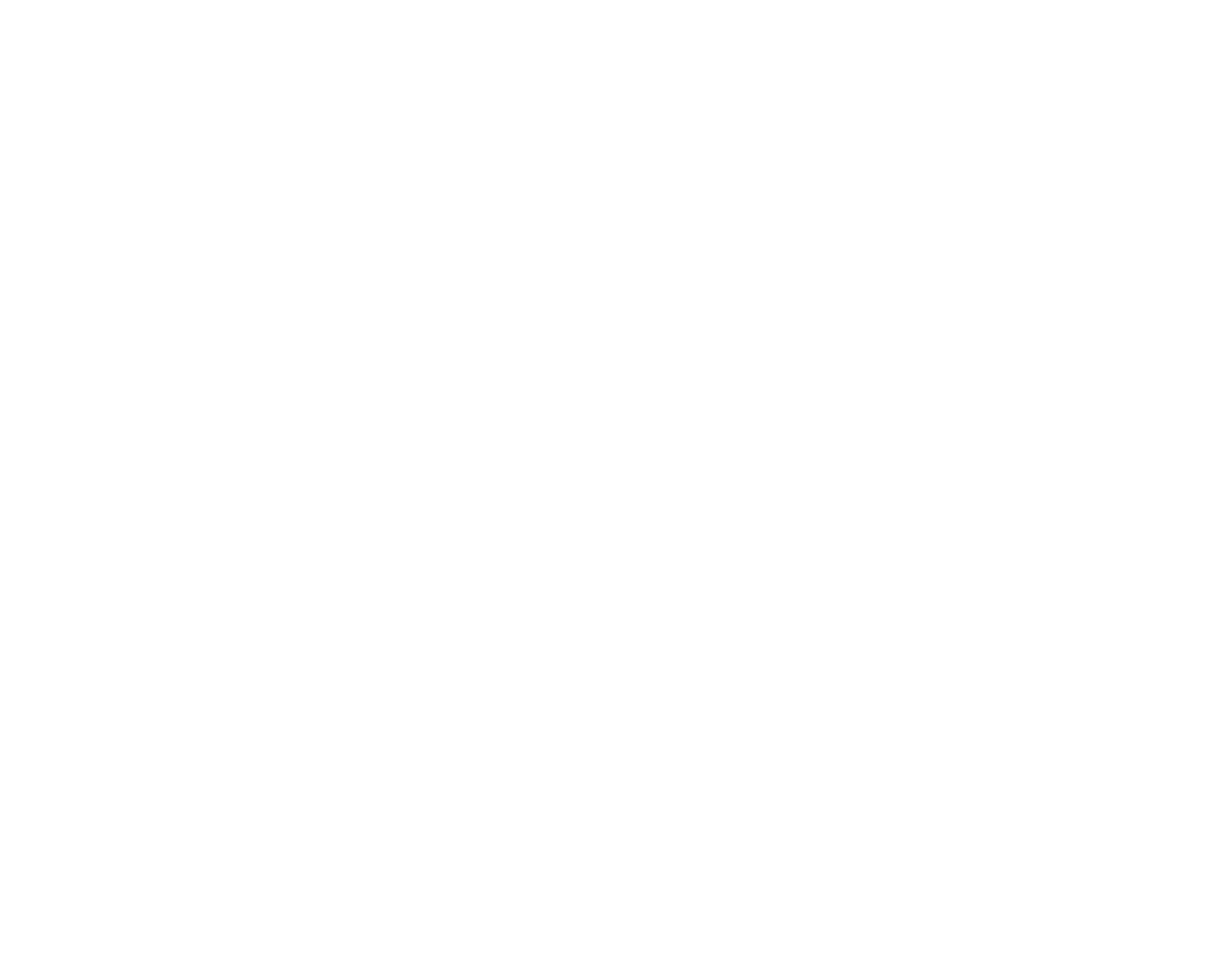
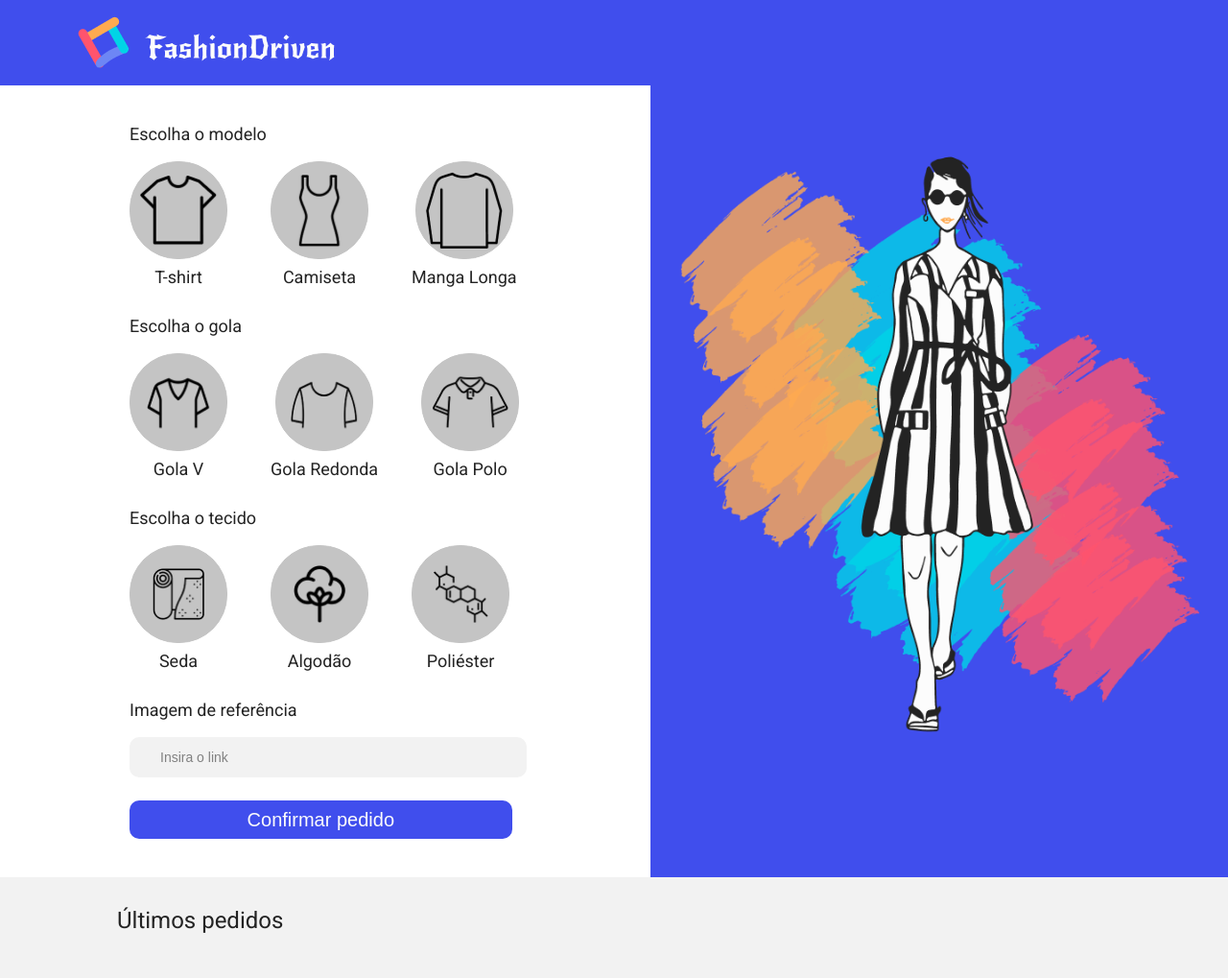
Before and after one commit to Tallispt/fashiondriven, a plain HTML site: page index.html in a window 1280 px wide. Shown: the whole page at 96% size. Before the commit the page ends 800 px from the top, so only its background shows below. Drawn offline with nearby package versions, Linux system fonts and the light colour scheme; no server answers.

Commit message:
layout pronto

```diff
--- a/index.html
+++ b/index.html
@@ -1,23 +1,122 @@
 <!DOCTYPE html>
 <html lang="en">
+
 <head>
   <meta charset="UTF-8" />
   <meta http-equiv="X-UA-Compatible" content="IE=edge" />
   <meta name="viewport" content="width=device-width, initial-scale=1.0" />
   <link rel="stylesheet" href="reset.css" />
   <link rel="stylesheet" href="style.css" />
-    <title>BuzzQuizz</title>
+  <title>Fashion Driven</title>
 </head>
 
 <body>
-    <div class="header"></div>
-    <div class="feed"></div>
 
-    <script
-      type="module"
-      src="https://unpkg.com/ionicons@5.5.2/dist/ionicons/ionicons.esm.js"
-    ></script>
+  <div class="header">
+    <img src="assets/Logo.png" alt="logo">
+  </div>
+
+  <div class="feed">
+
+    <div class="menu">
+
+      <div class="modelo">
+        <p class="titulo">Escolha o modelo</p>
+        <div class="escolha">
+          <div>
+            <div class="t-shirt circulo">
+              <img src="assets/tshirt.png" style="width: 80px">
+            </div>
+            <p>T-shirt</p>
+          </div>
+          <div>
+            <div class="camiseta circulo">
+              <img src="assets/Camiseta.png" style="width: 80px">
+            </div>
+            <p>Camiseta</p>
+          </div>
+          <div>
+            <div class="manga-longa circulo">
+              <img src="assets/Mangalonga.png" style="width: 80px">
+            </div>
+            <p>Manga Longa</p>
+          </div>
+        </div>
+      </div>
+
+      <div class="gola">
+
+        <p class="titulo">Escolha o gola</p>
+        <div class="escolha">
+          <div>
+            <div class="gola-v circulo">
+              <img src="assets/GolaV.png" style="width: 80px">
+            </div>
+            <p>Gola V</p>
+          </div>
+          <div>
+            <div class="gola-redonda circulo">
+              <img src="assets/GolaRedonda.png" style="width: 80px">
+            </div>
+            <p>Gola Redonda</p>
+          </div>
+          <div>
+            <div class="gola-polo circulo">
+              <img src="assets/GolaPolo.png" style="width: 80px">
+            </div>
+            <p>Gola Polo</p>
+          </div>
+        </div>
+      </div>
+
+      <div class="tecido">
+        <p class="titulo">Escolha o tecido</p>
+        <div class="escolha">
+          <div>
+            <div class="seda circulo">
+              <img src="assets/Seda.png" style="width: 54px">
+            </div>
+            <p>Seda</p>
+          </div>
+          <div>
+            <div class="algodao circulo">
+              <img src="assets/Algodão.png" style="width: 60px">
+            </div>
+            <p>Algodão</p>
+          </div>
+          <div>
+            <div class="poliester circulo">
+              <img src="assets/Poliester.png" style="width: 60px">
+            </div>
+            <p>Poliéster</p>
+          </div>
+        </div>
+      </div>
+
+      <div class="referencia">
+        <p class="titulo">Imagem de referência</p>
+        <div>
+          <input type="text" placeholder="Insira o link">
+          <button>Confirmar pedido</button>
+        </div>
+      </div>
+
+    </div>
+
+    <div class="image">
+      <img src="assets/ilustração.png" alt="">
+    </div>
+  </div>
+
+
+  <div class="pedido">
+    <div class="titulo-pedido">Últimos pedidos</div>
+    <ul>
+    </ul>
+  </div>
+
   <script src="https://unpkg.com/axios/dist/axios.min.js"></script>
   <script src="script.js"></script>
 </body>
+
 </html>
--- a/script.js
+++ b/script.js
@@ -0,0 +1,19 @@
+function lastOrders() {
+    let promise = axios.get("https://mock-api.driven.com.br/api/v4/shirts-api/shirts")
+    promise
+        .catch(err => console.log(err))
+        .then(response => {
+            let list = document.querySelector('.pedido ul')
+            console.log(response.data)
+
+            for (let i = 0; i < 10; i++) {
+                list.innerHTML +=
+                    `<li>
+                        <img src="${response.data[i].image}">
+                        <p><strong>Criador: </strong>${response.data[i].owner}</p>
+                    </li>`
+            }
+        })
+}
+
+lastOrders()
--- a/style.css
+++ b/style.css
@@ -0,0 +1,193 @@
+@import url('https://fonts.googleapis.com/css2?family=Roboto:wght@400;700&display=swap');
+
+body {
+  font-family: 'Roboto', sans-serif;
+  box-sizing: border-box;
+}
+
+strong {
+  font-weight: 700;
+}
+
+.header {
+  height: 89px;
+  background-color: #404EED;
+  display: flex;
+  align-items: center;
+  padding-left: 80px;
+}
+
+.feed {
+  display: flex;
+
+}
+
+.menu,
+.image {
+  width: 50vw;
+  /* height: 785px; */
+}
+
+.menu {
+  display: flex;
+  flex-direction: column;
+  gap: 30px;
+  padding: 40px 0 40px 135px;
+}
+
+.menu p {
+  font-weight: 400;
+  font-size: 18px;
+  line-height: 21px;
+  color: #232323;
+}
+
+.titulo {
+  padding-bottom: 18px;
+}
+
+.escolha>div {
+  display: flex;
+  flex-direction: column;
+  align-items: center;
+  gap: 8px
+}
+
+.circulo {
+  width: 100px;
+  height: 100px;
+  border-radius: 50px;
+  background-color: #C4C4C4;
+  border: 0.5px solid #C4C4C4;
+  position: relative;
+}
+
+.menu img {
+  position: absolute;
+  top: 50%;
+  left: 50%;
+  transform: translate(-50%, -50%);
+}
+
+.image {
+  background-color: #404EED;
+  padding: 50px 30px
+}
+
+.image img {
+  width: 100%;
+}
+
+.escolha {
+  display: flex;
+  gap: 45px;
+}
+
+.referencia>div {
+  display: flex;
+  flex-direction: column;
+  gap: 24px
+}
+
+.referencia input {
+  width: 396px;
+  height: 40px;
+  background: #F2F2F2;
+  border-radius: 10px;
+  border: none;
+  font-weight: 400;
+  font-size: 14px;
+  line-height: 16px;
+  color: #232323;
+  padding-left: 16px;
+}
+
+.referencia input::placeholder {
+  font-weight: 400;
+  font-size: 14px;
+  line-height: 16px;
+  color: #818181;
+  padding-left: 16px;
+}
+
+.referencia button {
+  width: 398.61px;
+  height: 40px;
+  background-color: #404EED;
+  border-radius: 10px;
+  border: none;
+  font-weight: 400;
+  font-size: 20px;
+  line-height: 23px;
+  color: #FCFCFC;
+}
+
+.pedido {
+  height: min-content;
+  background-color: #F2F2F2;
+  padding: 31px 70px 31px 122px;
+}
+
+.titulo-pedido {
+  font-weight: 400;
+  font-size: 24px;
+  line-height: 28px;
+  color: #232323;
+  padding-bottom: 15px;
+}
+
+.pedido ul {
+  display: flex;
+  gap: 16px;
+  overflow-x: scroll;
+}
+
+.pedido li {
+  width: 202px;
+  background-color: #FFFFFF;
+  border-radius: 10px;
+  display: flex;
+  flex-direction: column;
+  align-items: center;
+  gap: 15px;
+  padding: 17px 0;
+}
+
+ul img {
+  width: 180px;
+  height: 180px;
+  object-fit: contain;
+
+}
+
+ul p {
+  font-size: 20px;
+  line-height: 23px;
+  color: #232323;
+  text-align: center;
+}
+
+@media(max-width: 720px) {
+  .menu {
+    width: 100%;
+    padding: 21px 0 50px 0;
+    align-items: center;
+  }
+
+  .image {
+    display: none;
+  }
+
+  .pedido {
+    height: inherit;
+    display: flex;
+    flex-direction: column;
+    align-items: center;
+    padding: 27px 0;
+  }
+
+  .pedido ul {
+    flex-direction: column;
+  }
+
+}
```
Also changed, not shown: assets/Algodão.png (added), assets/Blusa1.png (added), assets/Blusa2.png (added), assets/Blusa3.png (added), assets/Blusa4.png (added), assets/Blusa5.png (added), assets/Camiseta.png (added), assets/GolaPolo.png (added), assets/GolaRedonda.png (added), assets/GolaV.png (added), assets/Logo.png (added), assets/Mangalonga.png (added), assets/Poliester.png (added), assets/Seda.png (added), 2 more files. Lines whose indentation alone changed are shown as unchanged.
